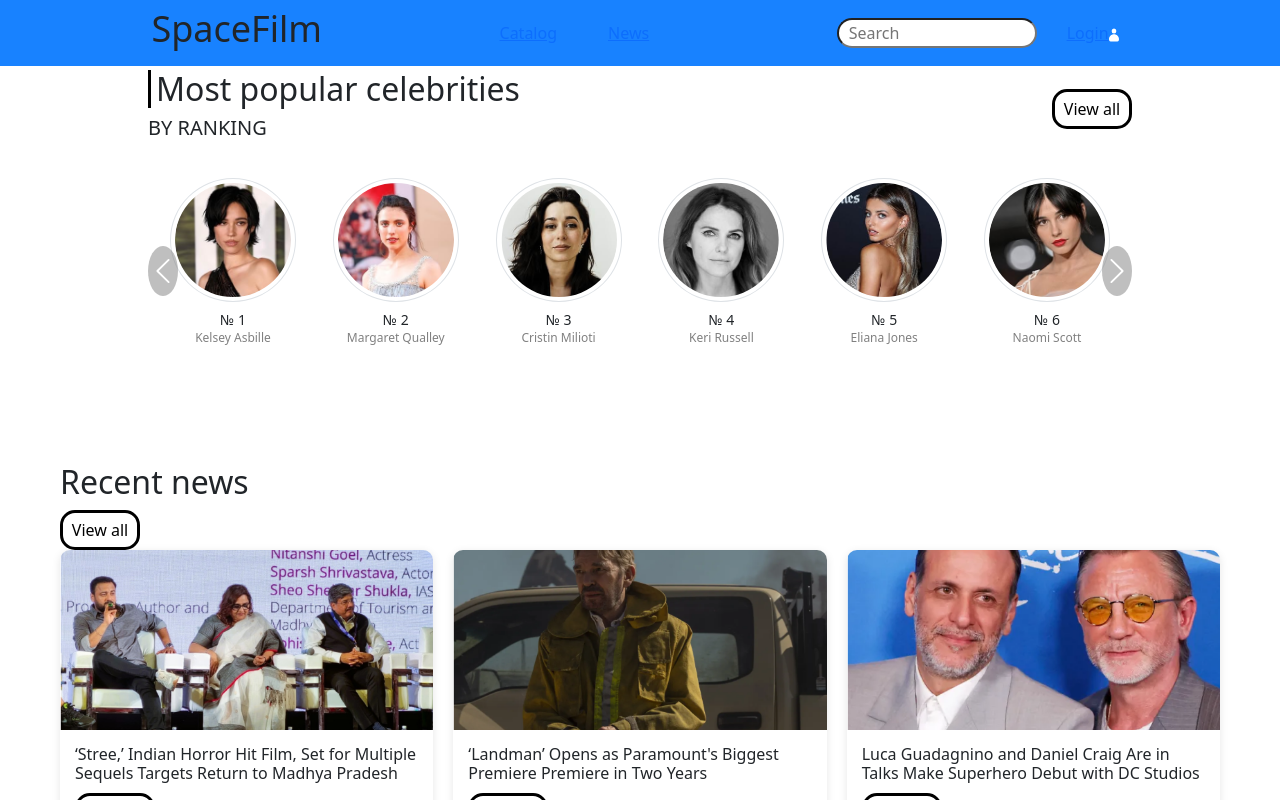
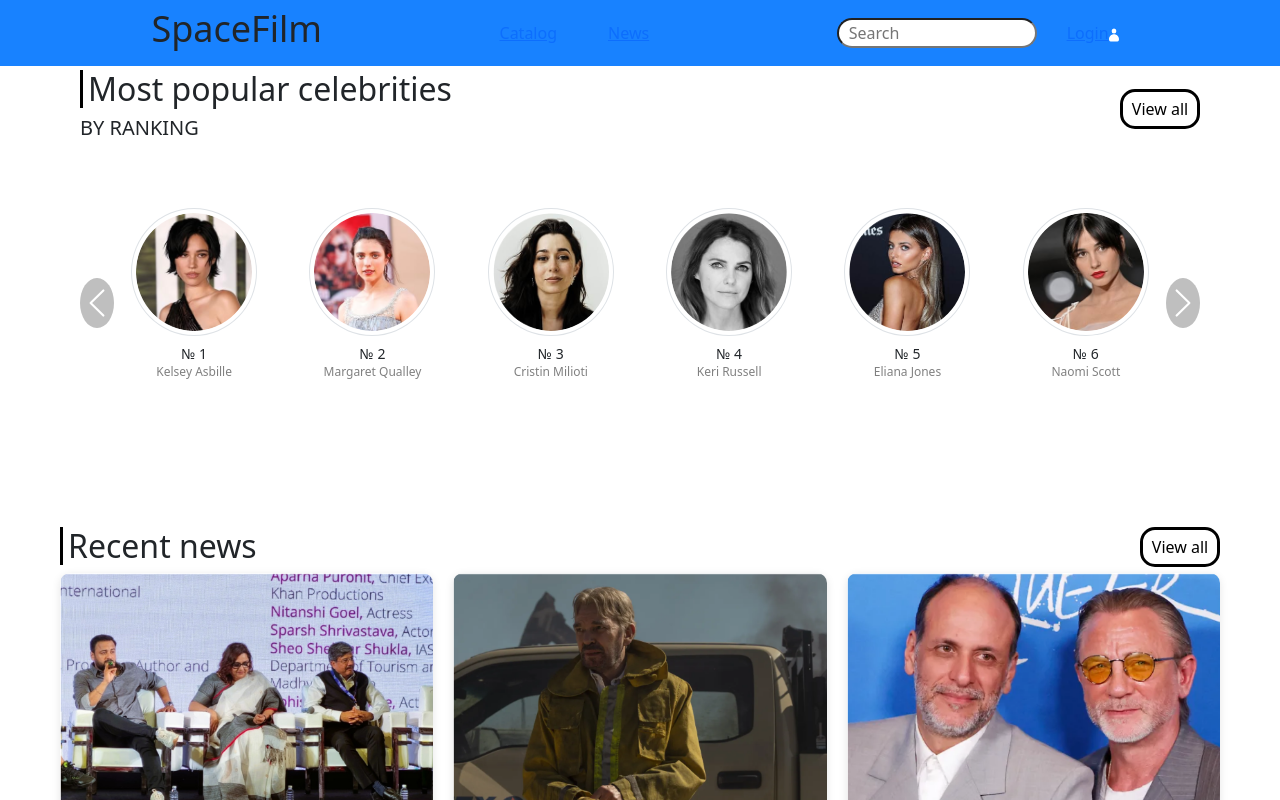
Before and after one commit to PrymushAnton/reactSpaceFilm, a React (Create React App) app: page / in a window 1280 px wide. Shown: the top 800 px of the page. Built offline with nearby package versions, Linux system fonts and the light colour scheme.

Commit message:
fixes in recent news, better styles

```diff
--- a/src/CarouselCelebrities.tsx
+++ b/src/CarouselCelebrities.tsx
@@ -48,52 +48,27 @@ export function CarouselCelebrities() {
     }
 
     return (
-        <div style={{ margin: "50px auto", padding: "20px", maxWidth: "80%", position: "relative" }}>
-            <div style={{ display: "flex", justifyContent: "space-between", alignItems: "center", marginBottom: "20px" }}>
+        <div id ="MostPopularCelebritiesCont">
+            <div id = "celebritiesdiv">
                 <div>
-                    <h2 className="MostPopularCelebrities">Most popular celebrities</h2>
+                    <h2 className="MostPopularCelebritiesText">Most popular celebrities</h2>
                     <h5>BY RANKING</h5>
                 </div>
-                <button style={{
-                    borderRadius: 15,
-                    width: 80,
-                    height: 40,
-                    backgroundColor: "white",
-                    border: "solid black",
-                }}>View all</button>
+                <button className="ViewAllButt">View all</button>
             </div>
             <Carousel
-                indicators={false}
-                nextLabel=""
-                prevLabel=""
                 interval={null}
                 nextIcon={<span aria-hidden="true" className="carousel-control-next-icon" />}
                 prevIcon={<span aria-hidden="true" className="carousel-control-prev-icon" />}
             >
                 {chunkedItems.map((chunk, index) => (
                     <Carousel.Item key={index}>
-                        <div style={{
-                            display: "flex",
-                            justifyContent: "space-between",
-                            gap: "10px",
-                            padding: "10px"
-                        }}>
+                        <div id = "sliderPageDiv">
                             {chunk.map((item, idx) => (
-                                <div key={idx} style={{ textAlign: "center", width: "150px" }}>
-                                    <img
-                                        className="img-thumbnail"
-                                        style={{
-                                            height: "124px",
-                                            width: "126px",
-                                            objectFit: "cover",
-                                            marginBottom: "10px",
-                                            borderRadius: "50%"
-                                        }}
-                                        src={item.src}
-                                        alt={item.rank}
-                                    />
-                                    <h5 style={{ fontSize: "14px", margin: "0" }}>{item.rank}</h5>
-                                    <p style={{ fontSize: "12px", color: "gray" }}>{item.name}</p>
+                                <div id='celebrityDiv' key={idx}>
+                                    <img className="img-thumbnail" src={item.src} alt={item.rank}/>
+                                    <h5 id='rank'>{item.rank}</h5>
+                                    <p id ="name">{item.name}</p>
                                 </div>
                             ))}
                         </div>
@@ -102,4 +77,4 @@ export function CarouselCelebrities() {
             </Carousel>
         </div>
     );
-}/* stree news pc */
+}
--- a/src/RecentNews.tsx
+++ b/src/RecentNews.tsx
@@ -5,16 +5,6 @@ import image4 from "./static/images/news/4.png";
 import image5 from "./static/images/news/5.png";
 import image6 from "./static/images/news/6.png";
 import "./static/css/RecentNews.css";
-
-// /* Rectangle 15 */
-
-// position: absolute;
-// width: 269px;
-// height: 116px;
-// left: 0px;
-// top: 64px;
-
-// background: linear-gradient(180deg, rgba(255, 255, 255, 0) 0%, #FFFFFF 65.5%);
 
 
 export function RecentNewsSlider(){
@@ -29,30 +19,18 @@ export function RecentNewsSlider(){
     return(
         <div className="recent-news">
             <div className="news-header">
-                <h2>Recent news</h2>
-                <button style={{
-                    borderRadius: 15,
-                    width: 80,
-                    height: 40,
-                    backgroundColor: "white",
-                    border: "solid black",
-                }}>View all</button>
+                <h2 className="RecentNewsText">Recent news</h2>
+                <button id= "ViewAllButt">View all</button>
             </div>
             <div className="news-grid">
                 {newsItems.map((item, index) => (
                     <div key={index} className="news-card">
-                        <div className="image-container">
+                        <div className="ImageContainer">
                             <img src={item.src} alt={item.title} />
                         </div>
-                        <div className="news-content">
+                        <div className="NewsContent">
                             <h3>{item.title}</h3>
-                            <button style={{
-                                borderRadius: 15,
-                                width: 80,
-                                height: 40,
-                                backgroundColor: "white",
-                                border: "solid black",
-                            }}>Read more</button>
+                            <button id="ReadMoreButt">Read more</button>
                         </div>
                     </div>
                 ))}
--- a/src/static/css/CarouselCelebrities.css
+++ b/src/static/css/CarouselCelebrities.css
@@ -1,37 +1,4 @@
-/* .custom-prev-icon,
-.custom-next-icon {
-    display: flex;
-    align-items: center;
-    justify-content: center;
-    width: 40px;
-    height: 40px;
-    background-color: #ccc;
-    border-radius: 50%;
-}
-
-.custom-prev-icon:after {
-    content: '';
-    display: block;
-    width: 10px;
-    height: 10px;
-    border-top: 2px solid #fff;
-    border-left: 2px solid #fff;
-    transform: rotate(-45deg);
-    margin-left: -2px;
-}
-
-.custom-next-icon:after {
-    content: '';
-    display: block;
-    width: 10px;
-    height: 10px;
-    border-top: 2px solid #fff;
-    border-right: 2px solid #fff;
-    transform: rotate(45deg);
-    margin-right: -2px;
-} */
-
-.MostPopularCelebrities{
+.MostPopularCelebritiesText{
     border-left: 3px solid black;
     padding-left: 5px;
 }
@@ -45,8 +12,6 @@
 
 }
 
-
-
 .carousel-control-prev-icon{
     background-color: grey;
     border-radius: 50%;
@@ -55,3 +20,54 @@
     margin-right: 80% !important;
 
 }
+
+#MostPopularCelebritiesCont{
+    margin: 50px auto;
+    padding: 20px;
+    max-width: 1160px;
+    position: relative;
+}
+
+#celebritiesdiv{
+    display: flex;
+    justify-content: space-between;
+    align-items: center;
+    margin-bottom: 20px;
+}
+
+.ViewAllButt{
+    border-radius: 15px;
+    width: 80px;
+    height: 40px;
+    background-color: white;
+    border: solid black;
+}
+
+#sliderPageDiv{
+    display: flex;
+    gap: 30px;
+    padding: 40px;
+}
+
+#celebrityDiv{
+    text-align: center;
+    width: 150px;
+}
+
+.img-thumbnail{
+    height: 124px;
+    width: 126px;
+    object-fit: cover;
+    margin-bottom: 10px;
+    border-radius: 50% !important;
+}
+
+#rank{
+    font-size: 14px;
+    margin: 0;
+}
+
+#name{
+    font-size: 12px;
+    color: gray;
+}
--- a/src/static/css/RecentNews.css
+++ b/src/static/css/RecentNews.css
@@ -2,6 +2,11 @@
     max-width: 1200px;
     margin: 50px auto;
     padding: 20px;
+}
+
+.news-header{
+    display: flex;
+    justify-content: space-between;
 }
 
 .header {
@@ -14,15 +19,6 @@
 .header h2 {
     font-size: 24px;
     margin: 0;
-}
-
-.view-all {
-    background-color: transparent;
-    border: 1px solid black;
-    border-radius: 20px;
-    padding: 5px 15px;
-    cursor: pointer;
-    font-size: 14px;
 }
 
 .news-grid {
@@ -40,36 +36,46 @@
     overflow: hidden;
 }
 
-.image-container img {
+.ImageContainer img {
     width: 100%;
-    height: 180px;
-    object-fit: cover;
+    height: 100%;
 }
 
-.news-content {
+.NewsContent {
     padding: 15px;
     display: flex;
     flex-direction: column;
     gap: 10px;
 }
 
-.news-content h3 {
+.NewsContent h3 {
     font-size: 16px;
     margin: 0;
 }
 
-.news-content p {
+.NewsContent p {
     font-size: 14px;
     color: gray;
     margin: 0;
 }
 
-.read-more {
-    align-self: start;
-    background-color: transparent;
-    border: 1px solid black;
-    border-radius: 20px;
-    padding: 5px 10px;
-    font-size: 12px;
-    cursor: pointer;
+.RecentNewsText{
+    border-left: 3px solid black;
+    padding-left: 5px;
 }
+
+#ViewAllButt{
+    border-radius: 15px;
+    width: 80px;
+    height: 40px;
+    background-color: white;
+    border: solid black;
+}
+
+#ReadMoreButt{
+    border-radius: 15px;
+    width: 100%;
+    height: 40px;
+    background-color: white;
+    border: solid black;
+}
```
